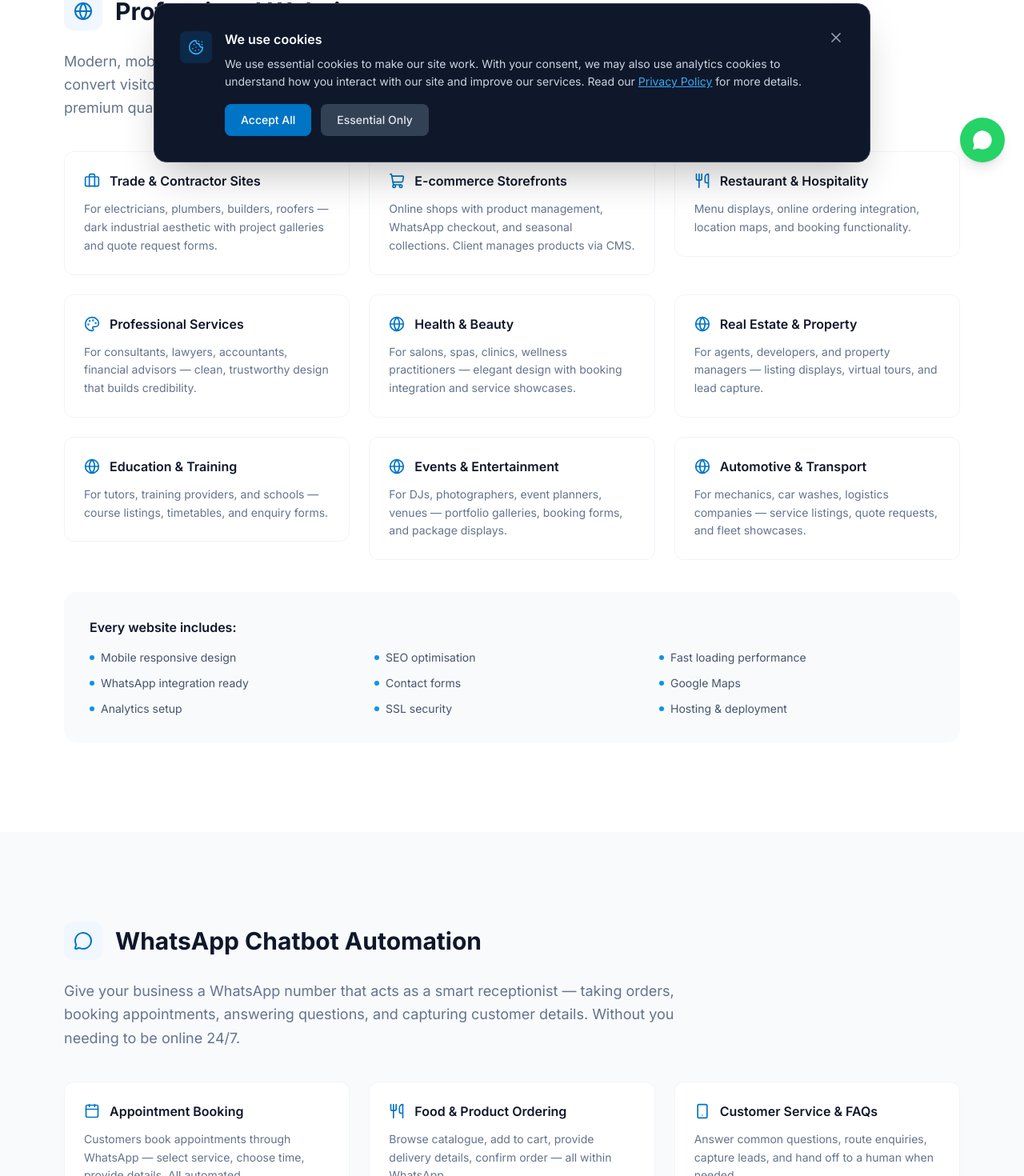
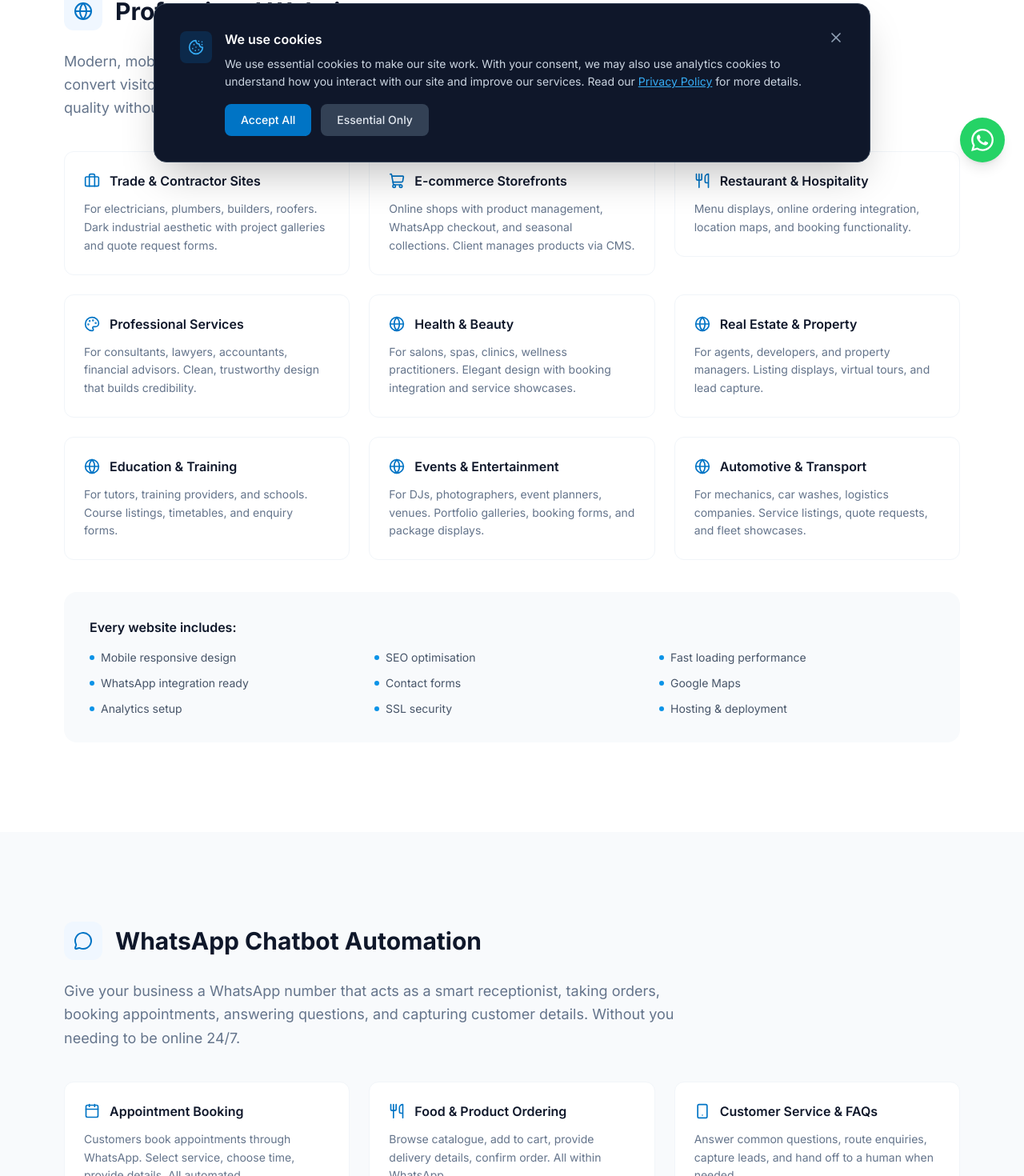
Before and after one commit to makungut619/izg-solutions-website, a Next.js app: page /services in a window 1280 px wide. Shown: the part 573-2043 px from the top of the page at 80% size. Built offline with nearby package versions, Linux system fonts and the light colour scheme.

Commit message:
fix: WhatsApp icon, reorder pricing, remove em dashes - Replace generic message icon with actual WhatsApp logo SVG - Reorder pricing page: WhatsApp Chatbots first, Websites second - Remove all em dashes from site content to sound more natural

```diff
--- a/app/about/page.tsx
+++ b/app/about/page.tsx
@@ -41,7 +41,7 @@
                 <p>
                   Small businesses in South Africa are expected to have a
                   professional online presence, respond to customers instantly,
-                  and compete with larger companies — all while running their
+                  and compete with larger companies, all while running their
                   actual business.
                 </p>
                 <p>
@@ -53,7 +53,7 @@
                 <p>
                   We built IZG Solutions to close that gap. We give small
                   businesses the digital tools that used to be reserved for
-                  companies with big budgets — professional websites that attract
+                  companies with big budgets: professional websites that attract
                   customers, and WhatsApp automation that serves them.
                 </p>
               </div>
@@ -102,7 +102,7 @@
               {
                 icon: Target,
                 title: "Practical over perfect",
-                desc: "We build things that work and deliver value now — not theoretical solutions that take forever to ship.",
+                desc: "We build things that work and deliver value now, not theoretical solutions that take forever to ship.",
               },
               {
                 icon: Users,
--- a/app/api/contact/route.ts
+++ b/app/api/contact/route.ts
@@ -72,7 +72,7 @@
       from: process.env.EMAIL_FROM!,
       to: recipients,
       replyTo: email,
-      subject: `${subjectPrefix}New Contact: ${name} — ${service || "General enquiry"}`,
+      subject: `${subjectPrefix}New Contact: ${name} - ${service || "General enquiry"}`,
       html: `
         ${!isProduction ? `<p style="background: #fef3c7; padding: 8px 12px; border-radius: 4px; font-size: 12px; color: #92400e;"><strong>Environment:</strong> ${appEnv.toUpperCase()}</p>` : ""}
         <h2 style="margin-top: 16px;">New Contact Form Submission</h2>
--- a/app/contact/page.tsx
+++ b/app/contact/page.tsx
@@ -27,7 +27,7 @@
         setSubmitted(true);
       }
     } catch {
-      // Still show success to the user — we'll see the error in logs
+      // Still show success to the user, we'll see the error in logs
       setSubmitted(true);
     }
   }
@@ -45,7 +45,7 @@
               Let&apos;s talk about your business.
             </h1>
             <p className="text-lg text-surface-500 max-w-2xl leading-relaxed">
-              Tell us what you need — a website, a chatbot, or both. No
+              Tell us what you need, a website, a chatbot, or both. No
               pressure, no jargon. Just a conversation about how we can help.
             </p>
           </AnimatedSection>
--- a/app/services/page.tsx
+++ b/app/services/page.tsx
@@ -57,7 +57,7 @@
             <p className="text-surface-500 text-lg max-w-3xl mb-10 leading-relaxed">
               Modern, mobile-first websites that make your business look
               credible, rank on Google, and convert visitors into customers. We
-              build fast using proven templates — so you get premium quality
+              build fast using proven templates so you get premium quality
               without the premium timeline.
             </p>
           </AnimatedSection>
@@ -67,7 +67,7 @@
               {
                 icon: Briefcase,
                 title: "Trade & Contractor Sites",
-                desc: "For electricians, plumbers, builders, roofers — dark industrial aesthetic with project galleries and quote request forms.",
+                desc: "For electricians, plumbers, builders, roofers. Dark industrial aesthetic with project galleries and quote request forms.",
               },
               {
                 icon: ShoppingCart,
@@ -82,32 +82,32 @@
               {
                 icon: Palette,
                 title: "Professional Services",
-                desc: "For consultants, lawyers, accountants, financial advisors — clean, trustworthy design that builds credibility.",
+                desc: "For consultants, lawyers, accountants, financial advisors. Clean, trustworthy design that builds credibility.",
               },
               {
                 icon: Globe,
                 title: "Health & Beauty",
-                desc: "For salons, spas, clinics, wellness practitioners — elegant design with booking integration and service showcases.",
+                desc: "For salons, spas, clinics, wellness practitioners. Elegant design with booking integration and service showcases.",
               },
               {
                 icon: Globe,
                 title: "Real Estate & Property",
-                desc: "For agents, developers, and property managers — listing displays, virtual tours, and lead capture.",
+                desc: "For agents, developers, and property managers. Listing displays, virtual tours, and lead capture.",
               },
               {
                 icon: Globe,
                 title: "Education & Training",
-                desc: "For tutors, training providers, and schools — course listings, timetables, and enquiry forms.",
+                desc: "For tutors, training providers, and schools. Course listings, timetables, and enquiry forms.",
               },
               {
                 icon: Globe,
                 title: "Events & Entertainment",
-                desc: "For DJs, photographers, event planners, venues — portfolio galleries, booking forms, and package displays.",
+                desc: "For DJs, photographers, event planners, venues. Portfolio galleries, booking forms, and package displays.",
               },
               {
                 icon: Globe,
                 title: "Automotive & Transport",
-                desc: "For mechanics, car washes, logistics companies — service listings, quote requests, and fleet showcases.",
+                desc: "For mechanics, car washes, logistics companies. Service listings, quote requests, and fleet showcases.",
               },
             ].map((item, i) => (
               <AnimatedSection key={item.title} delay={i * 0.1}>
@@ -164,7 +164,7 @@
             </div>
             <p className="text-surface-500 text-lg max-w-3xl mb-10 leading-relaxed">
               Give your business a WhatsApp number that acts as a smart
-              receptionist — taking orders, booking appointments, answering
+              receptionist, taking orders, booking appointments, answering
               questions, and capturing customer details. Without you needing to
               be online 24/7.
             </p>
@@ -175,12 +175,12 @@
               {
                 icon: Calendar,
                 title: "Appointment Booking",
-                desc: "Customers book appointments through WhatsApp — select service, choose time, provide details. All automated.",
+                desc: "Customers book appointments through WhatsApp. Select service, choose time, provide details. All automated.",
               },
               {
                 icon: Utensils,
                 title: "Food & Product Ordering",
-                desc: "Browse catalogue, add to cart, provide delivery details, confirm order — all within WhatsApp.",
+                desc: "Browse catalogue, add to cart, provide delivery details, confirm order. All within WhatsApp.",
               },
               {
                 icon: Smartphone,
@@ -190,12 +190,12 @@
               {
                 icon: BarChart3,
                 title: "Marketing & Promotions",
-                desc: "Send promotional templates to your customer base — new products, specials, announcements.",
+                desc: "Send promotional templates to your customer base. New products, specials, announcements.",
               },
               {
                 icon: Globe,
                 title: "Quote Requests",
-                desc: "Customers describe what they need, provide details and images, and receive a quote — all via WhatsApp.",
+                desc: "Customers describe what they need, provide details and images, and receive a quote, all via WhatsApp.",
               },
               {
                 icon: Globe,
@@ -255,7 +255,7 @@
             <p className="text-surface-500 text-lg max-w-3xl mb-10 leading-relaxed">
               Professional PDF product catalogues your team can share instantly
               via WhatsApp, email, or print. We take your product data and images
-              and turn them into branded, structured catalogues — segmented
+              and turn them into branded, structured catalogues, segmented
               however you need.
             </p>
           </AnimatedSection>
@@ -270,12 +270,12 @@
               {
                 icon: Search,
                 title: "Smart Segmentation",
-                desc: "Split catalogues by category, season, gender, price range — whatever makes sense for your business.",
+                desc: "Split catalogues by category, season, gender, price range, whatever makes sense for your business.",
               },
               {
                 icon: Globe,
                 title: "Future-Ready Data",
-                desc: "The product data we structure feeds directly into a future website or online store — no rework needed.",
+                desc: "The product data we structure feeds directly into a future website or online store. No rework needed.",
               },
             ].map((item, i) => (
               <AnimatedSection key={item.title} delay={i * 0.1}>
--- a/app/work/page.tsx
+++ b/app/work/page.tsx
@@ -4,7 +4,7 @@
 export const metadata = {
   title: "Our Work",
   description:
-    "See what we've built — websites, WhatsApp chatbots, and digital catalogues for real businesses.",
+    "See what we've built. Websites, WhatsApp chatbots, and digital catalogues for real businesses.",
 };
 
 const projects = [
@@ -38,7 +38,7 @@
     icon: MessageCircle,
     industry: "Healthcare",
     description:
-      "Automated appointment booking via WhatsApp. Patients select location, preferred time, booking type, and optionally capture medical aid details — all through a guided conversation flow.",
+      "Automated appointment booking via WhatsApp. Patients select location, preferred time, booking type, and optionally capture medical aid details, all through a guided conversation flow.",
   },
   {
     title: "XYZ Restaurant",
@@ -73,7 +73,7 @@
             </h1>
             <p className="text-lg text-surface-500 max-w-2xl leading-relaxed">
               Here&apos;s a selection of what we&apos;ve built. Each project
-              solves a specific business problem — from online presence to
+              solves a specific business problem, from online presence to
               automated customer engagement.
             </p>
           </AnimatedSection>
--- a/components/ui/WhatsAppButton.tsx
+++ b/components/ui/WhatsAppButton.tsx
@@ -1,6 +1,4 @@
 "use client";
-
-import { MessageCircle } from "lucide-react";
 
 const WHATSAPP_NUMBER = process.env.NEXT_PUBLIC_WHATSAPP_NUMBER || "27616134782";
 const WHATSAPP_MESSAGE = encodeURIComponent("Hi, I'm interested in your services");
@@ -18,7 +16,15 @@
       aria-label="Chat with us on WhatsApp"
       className="fixed bottom-6 right-6 z-50 flex items-center justify-center w-14 h-14 bg-[#25D366] hover:bg-[#20bd5a] text-white rounded-full shadow-lg hover:shadow-xl transition-all hover:scale-105"
     >
-      <MessageCircle size={28} fill="white" strokeWidth={0} />
+      <svg
+        viewBox="0 0 24 24"
+        width="28"
+        height="28"
+        fill="white"
+        xmlns="http://www.w3.org/2000/svg"
+      >
+        <path d="M17.472 14.382c-.297-.149-1.758-.867-2.03-.967-.273-.099-.471-.148-.67.15-.197.297-.767.966-.94 1.164-.173.199-.347.223-.644.075-.297-.15-1.255-.463-2.39-1.475-.883-.788-1.48-1.761-1.653-2.059-.173-.297-.018-.458.13-.606.134-.133.298-.347.446-.52.149-.174.198-.298.298-.497.099-.198.05-.371-.025-.52-.075-.149-.669-1.612-.916-2.207-.242-.579-.487-.5-.669-.51-.173-.008-.371-.01-.57-.01-.198 0-.52.074-.792.372-.272.297-1.04 1.016-1.04 2.479 0 1.462 1.065 2.875 1.213 3.074.149.198 2.096 3.2 5.077 4.487.709.306 1.262.489 1.694.625.712.227 1.36.195 1.871.118.571-.085 1.758-.719 2.006-1.413.248-.694.248-1.289.173-1.413-.074-.124-.272-.198-.57-.347m-5.421 7.403h-.004a9.87 9.87 0 01-5.031-1.378l-.361-.214-3.741.982.998-3.648-.235-.374a9.86 9.86 0 01-1.51-5.26c.001-5.45 4.436-9.884 9.888-9.884 2.64 0 5.122 1.03 6.988 2.898a9.825 9.825 0 012.893 6.994c-.003 5.45-4.437 9.884-9.885 9.884m8.413-18.297A11.815 11.815 0 0012.05 0C5.495 0 .16 5.335.157 11.892c0 2.096.547 4.142 1.588 5.945L.057 24l6.305-1.654a11.882 11.882 0 005.683 1.448h.005c6.554 0 11.89-5.335 11.893-11.893a11.821 11.821 0 00-3.48-8.413z" />
+      </svg>
     </a>
   );
 }
```
Also changed, not shown: app/page.tsx (+6 -6 lines), app/pricing/page.tsx (+26 -26 lines), app/privacy-policy/page.tsx (+4 -4 lines).
